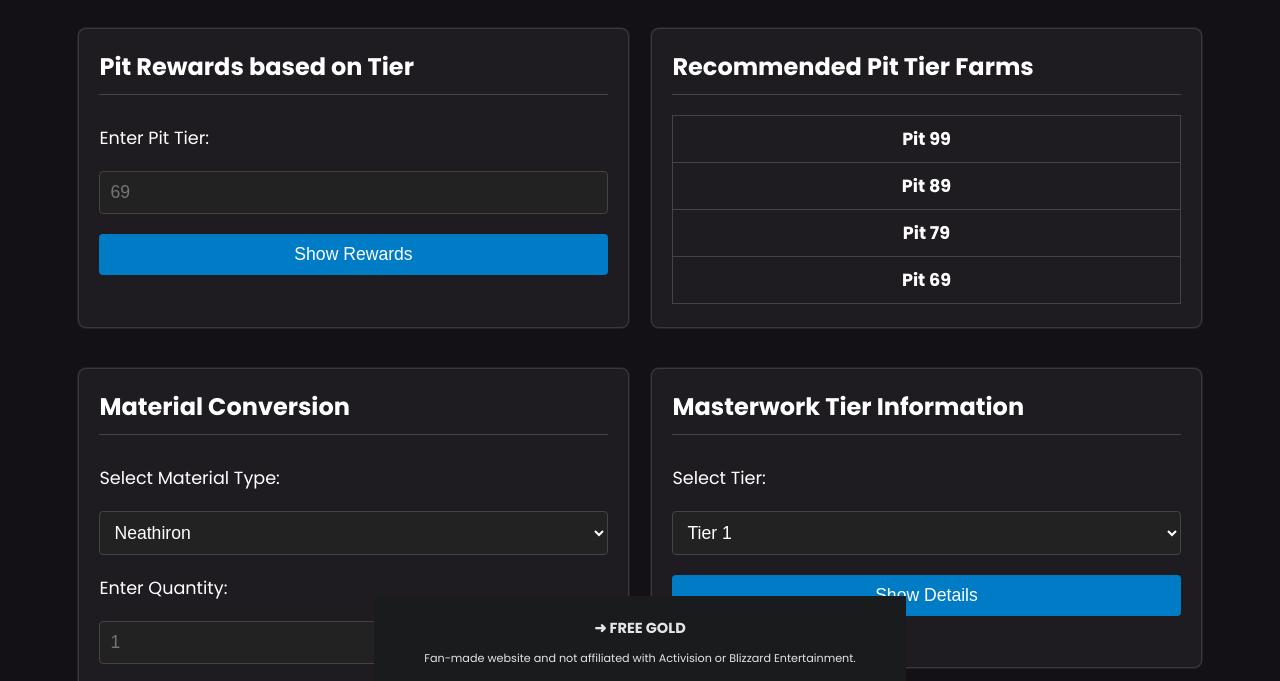
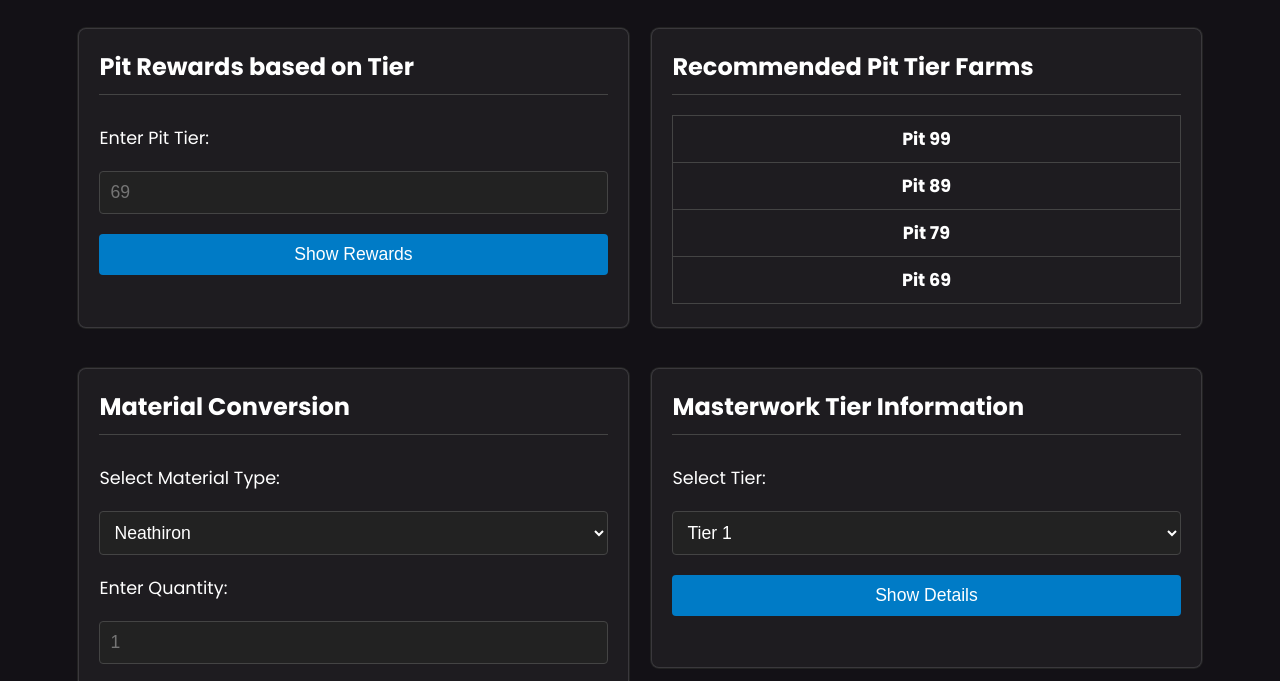
Before and after one commit to ctobiasz/SanctuaryTools, a plain HTML site: page index.html in a window 1280 px wide. Shown: the part 112-793 px from the top of the page. Drawn offline with Linux system fonts and the light colour scheme.

Commit message:
footer resolutions
fixed footer not sticking to the bottom, ensured that upon clicking 'Show Details' it'll simply push down the content and not overlap

```diff
--- a/styles.css
+++ b/styles.css
@@ -1,4 +1,11 @@
 @import url('https://fonts.googleapis.com/css2?family=Poppins:wght@400;700&display=swap');
+
+html, body {
+    width: 100%;
+    height: 100%;
+    margin: 0;
+    padding: 0;
+}
 
 body {
     background-color: #131116;
@@ -14,6 +21,7 @@ body {
     display: flex;
     flex-direction: column;
     align-items: center;
+    flex: 1;
     max-width: 1186px;
     width: 100%;
     padding: 20px;
@@ -42,6 +50,7 @@ h1 {
 main {
     width: 100%;
     margin-bottom: 30px;
+    flex: 1;
 }
 
 #content, #material-and-masterwork {
@@ -130,7 +139,7 @@ footer {
     background-color: #1a1b1c;
     font-size: 0.7em;
     color: #e5e5e5;
-    position: fixed;
+    position: relative;
     bottom: 0;
 }
 
```
